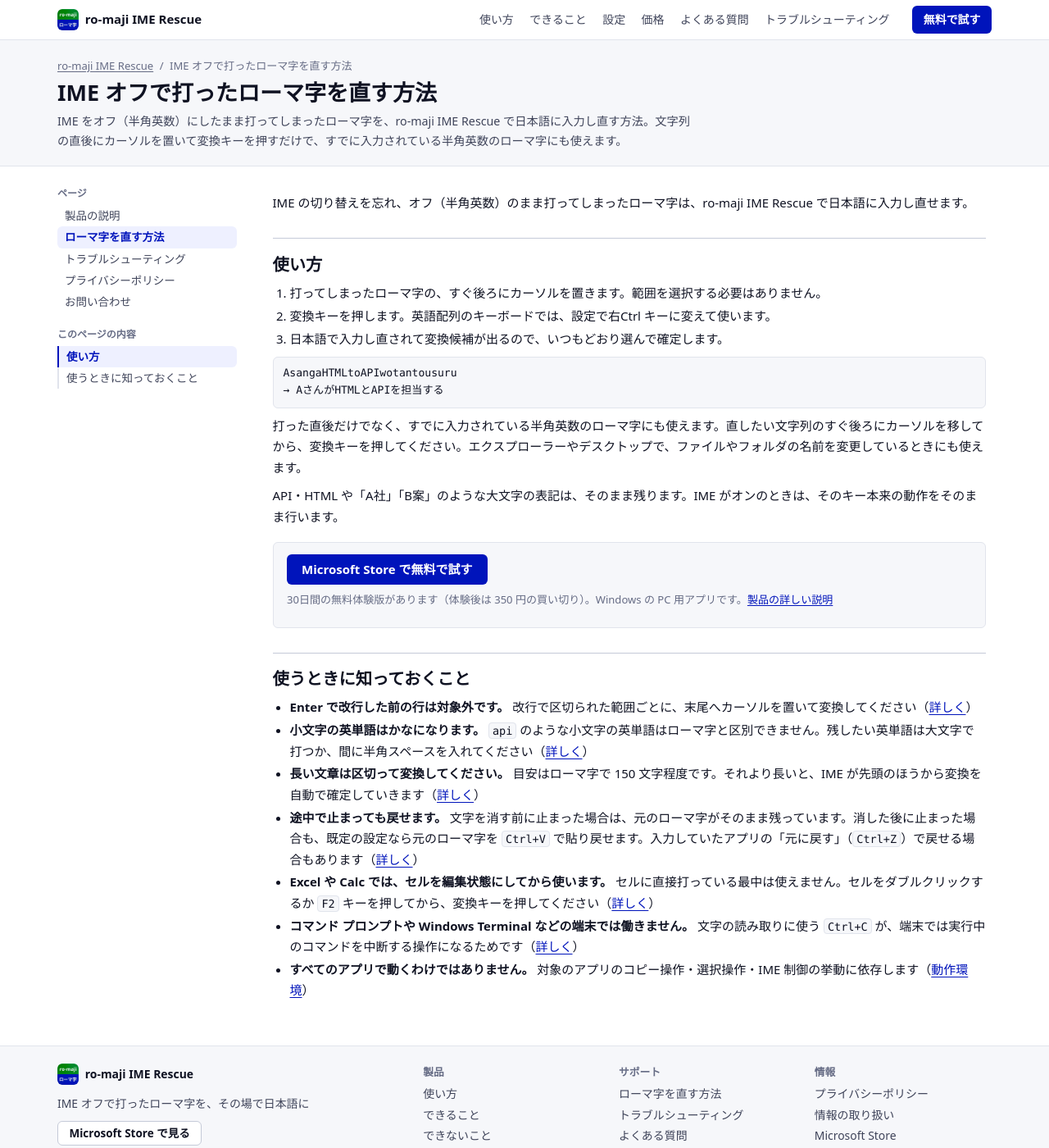
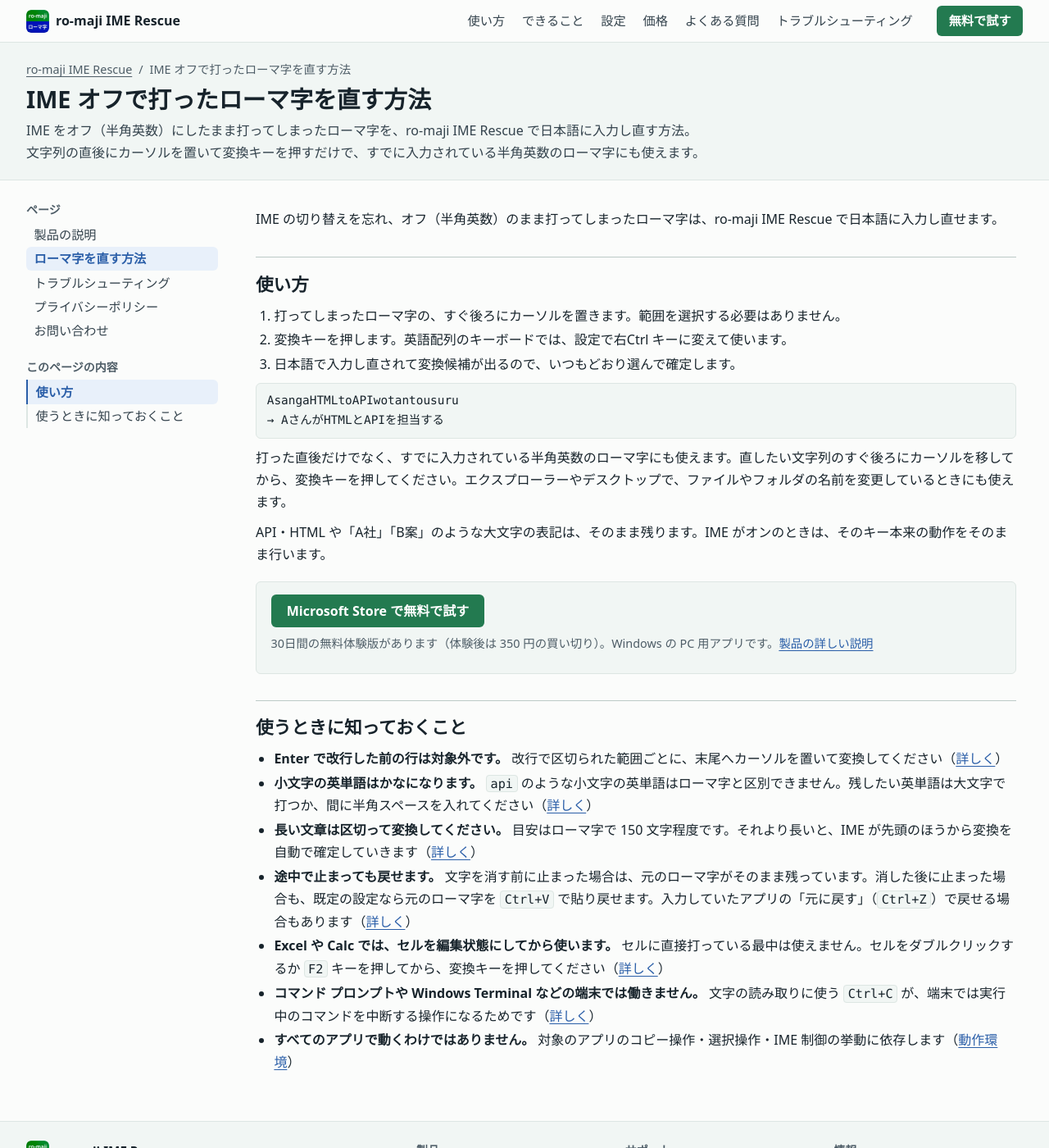
Before and after one commit to moappsupport/ro-maji_IME_Rescue, a Jekyll site: the page built from ime-off.md, in a window 1280 px wide and 1400 px high. Shown: the whole window at 82% size. Built offline with Jekyll 4.4.1, drawn with Linux system fonts in a browser that asks for light colours.

Commit message:
サイトの内容を更新

```diff
--- a/_config.yml
+++ b/_config.yml
@@ -16,7 +16,7 @@ app_version: "1.3.0"
 publisher: "moapp"
 email: "moappsupport@gmail.com"
 og_image: "/assets/img/og.png?v=3"
-theme_color: "#0014bb"
+theme_color: "#2a5ea8"
 
 # 製品名の読み方。トップの製品名の下と、構造化データの alternateName に出す。
 # Store には読み方を入れる欄（並べ替えタイトル）が無いので、ここだけで持つ。
--- a/assets/css/style.css
+++ b/assets/css/style.css
@@ -4,31 +4,38 @@
    アイコンの二色（緑 = 打ってしまったローマ字、青 = 日本語）を機能の説明として使う。
    明暗の両方に対応する。色はすべてここのトークンから取る。
    トップは製品ページ、下層ページは左に目次を固定した文書の形（2026-10 の作り直し、plan/main.md の N18）。
-   2026-11 に簡素にした（N24）: 影・グラデーション・カードの枠をやめ、文字と余白を詰めて 1 画面の情報量を増やす。
+   2026-11 に簡素にした（N24）: 影・グラデーション・カードの枠をやめ、余白を詰める。
+   文字は 16px を基準にし、小さい注記でも 14px を下回らせない。本文より薄い文字色も地との比 6:1 以上（2026-11-16、読みやすさの見直し）。
    区切りは見出しの下線と細い罫線だけ。枠で囲むのは、画面の見本・価格・表・コードだけ。
-   動く見せ方（自動のデモ・スライダー）は使わず、例はすべて最初から表示する。
+   色は彩度を落とした緑と青を半々に使う（2026-11-16）。緑 = 主なボタン・手順の番号・チェック・ローマ字の例、
+   青 = リンク・見出しの強調・選択中の項目・最後の帯。地は真っ白と真っ黒を避け、文字との比は本文 4.5:1 以上を保つ。
+   アイコン・画像・録画は元の濃い緑と青のまま（色を合わせに行かない）。
    ===================================================================== */
 :root {
   color-scheme: light;
 
-  --blue:        #0014bb;
-  --blue-soft:   #eef0ff;
-  --green:       #008304;
-  --green-text:  #006b03;
+  --blue:        #2a5ea8;
+  --blue-soft:   #e8f0fa;
+  --green:       #3c9a6c;
+  --green-text:  #1f7049;
 
-  --bg:          #ffffff;
-  --bg-alt:      #f6f7fa;
-  --surface-2:   #f6f7fa;
-  --fg:          #0f1222;
-  --fg-2:        #3f445a;
-  --fg-3:        #666c85;
-  --line:        #e1e4ec;
-  --line-2:      #c5cad8;
-  --link:        #0014bb;
+  --bg:          #fbfcfb;
+  --bg-alt:      #f1f6f4;
+  --surface-2:   #f1f6f4;
+  --fg:          #17232b;
+  --fg-2:        #33424c;
+  --fg-3:        #4e5d67;
+  --line:        #dde6e3;
+  --line-2:      #bccac7;
+  --link:        #2a5ea8;
 
-  --btn-bg:      #0014bb;
-  --btn-bg-h:    #0010a0;
+  --btn-bg:      #237a50;
+  --btn-bg-h:    #1c6a44;
   --btn-fg:      #ffffff;
+
+  /* 最後の帯（青地に白い文字）と、その中の白いボタン */
+  --band-bg:     #2a5ea8;
+  --band-soft:   #e8f0fa;
 
   --r: 6px;
 
@@ -39,31 +46,33 @@
 @media (prefers-color-scheme: dark) {
   :root {
     color-scheme: dark;
-    --blue:        #8c99ff;
-    --blue-soft:   #1a2152;
-    --green:       #4cc35a;
-    --green-text:  #6fd27b;
+    --blue:        #8cb6f0;
+    --blue-soft:   #1c2e47;
+    --green:       #5cbf93;
+    --green-text:  #7bcfa6;
 
-    --bg:          #0d1020;
-    --bg-alt:      #131730;
-    --surface-2:   #171c38;
-    --fg:          #eef0fa;
-    --fg-2:        #c0c5db;
-    --fg-3:        #9298b5;
-    --line:        #262d4e;
-    --line-2:      #3a4370;
-    --link:        #9aa6ff;
+    --bg:          #11181b;
+    --bg-alt:      #161f22;
+    --surface-2:   #1b2529;
+    --fg:          #e8efed;
+    --fg-2:        #c6d1cf;
+    --fg-3:        #a0aeac;
+    --line:        #27363a;
+    --line-2:      #3c4f54;
+    --link:        #8cb6f0;
 
-    --btn-bg:      #2a3ff0;
-    --btn-bg-h:    #3a4ef5;
+    --btn-bg:      #277b52;
+    --btn-bg-h:    #2c8358;
+
+    --band-bg:     #254a82;
   }
 }
 
 /* ---------- 基本 ----------
-   文字の基準は 15px 相当（利用者がブラウザーで変えた文字サイズに追従するよう、px ではなく割合で指定する）。
+   文字の基準はブラウザーの既定（16px 相当）（利用者がブラウザーで変えた文字サイズに追従するよう、px ではなく割合で指定する）。
    以下の rem はこの基準に対する値。メディアクエリの rem はブラウザーの既定（16px）で決まる。 */
 *, *::before, *::after { box-sizing: border-box; }
-html { font-size: 93.75%; -webkit-text-size-adjust: 100%; scroll-padding-top: 4.5rem; }
+html { font-size: 100%; -webkit-text-size-adjust: 100%; scroll-padding-top: 4.5rem; }
 @media (prefers-reduced-motion: no-preference) { html { scroll-behavior: smooth; } }
 
 body {
@@ -84,7 +93,7 @@ b, strong { font-weight: 700; }
 
 code {
   font-family: var(--mono);
-  font-size: .9em;
+  font-size: .95em;
   padding: .05em .3em;
   border-radius: 4px;
   background: var(--surface-2);
@@ -97,7 +106,7 @@ pre {
   border-radius: var(--r);
   background: var(--surface-2);
   border: 1px solid var(--line);
-  font-size: .87rem;
+  font-size: .9rem;
   line-height: 1.6;
 }
 pre code { padding: 0; border: 0; background: none; font-size: inherit; }
@@ -131,8 +140,8 @@ pre code { padding: 0; border: 0; background: none; font-size: inherit; }
 .btn-block { display: flex; width: 100%; }
 .btn-ghost { border: 1px solid var(--line-2); color: var(--fg); background: var(--bg); }
 .btn-ghost:hover { border-color: var(--blue); color: var(--blue); }
-.btn-light { background: #fff; color: #0014bb; }
-.btn-light:hover { background: #eef0ff; }
+.btn-light { background: #fff; color: #2a5ea8; }
+.btn-light:hover { background: var(--band-soft); }
 
 /* ---------- ヘッダー ---------- */
 .site-header {
@@ -159,7 +168,7 @@ pre code { padding: 0; border: 0; background: none; font-size: inherit; }
 }
 .brand img { width: 1.75rem; height: 1.75rem; border-radius: 6px; display: block; }
 
-.site-nav { display: flex; gap: .1rem; margin-left: auto; font-size: .93rem; }
+.site-nav { display: flex; gap: .1rem; margin-left: auto; font-size: .95rem; }
 .site-nav a {
   padding: .3rem .6rem;
   border-radius: var(--r);
@@ -176,7 +185,7 @@ pre code { padding: 0; border: 0; background: none; font-size: inherit; }
   background: var(--btn-bg);
   color: var(--btn-fg);
   font-weight: 700;
-  font-size: .93rem;
+  font-size: .95rem;
   text-decoration: none;
 }
 .header-cta:hover { background: var(--btn-bg-h); }
@@ -196,11 +205,11 @@ pre code { padding: 0; border: 0; background: none; font-size: inherit; }
   flex-wrap: wrap;
   gap: .45rem;
   margin: 0 0 .6rem;
-  font-size: .93rem;
+  font-size: .95rem;
   font-weight: 700;
 }
 .eyebrow img { width: 1.4rem; height: 1.4rem; border-radius: 5px; display: block; }
-.eyebrow-reading { font-weight: 400; color: var(--fg-3); font-size: .87rem; }
+.eyebrow-reading { font-weight: 400; color: var(--fg-3); font-size: .9rem; }
 
 .hero h1 {
   margin: 0;
@@ -212,7 +221,7 @@ pre code { padding: 0; border: 0; background: none; font-size: inherit; }
 .hero h1 em { font-style: normal; color: var(--blue); }
 .lead { margin: .8rem 0 0; color: var(--fg-2); }
 .hero-cta { margin-top: 1.1rem; }
-.cta-note { margin: .6rem 0 0; font-size: .87rem; color: var(--fg-3); line-height: 1.65; }
+.cta-note { margin: .6rem 0 0; font-size: .9rem; color: var(--fg-3); line-height: 1.65; }
 .cta-note b { color: var(--fg); }
 
 .trust {
@@ -222,7 +231,7 @@ pre code { padding: 0; border: 0; background: none; font-size: inherit; }
   margin: .8rem 0 0;
   padding: 0;
   list-style: none;
-  font-size: .87rem;
+  font-size: .9rem;
   color: var(--fg-2);
 }
 .trust li::before { content: "✓"; margin-right: .3rem; color: var(--green-text); font-weight: 700; }
@@ -245,11 +254,11 @@ pre code { padding: 0; border: 0; background: none; font-size: inherit; }
   padding: .2rem .9rem;
   background: var(--surface-2);
   border-bottom: 1px solid var(--line);
-  font-size: .8rem;
+  font-size: .875rem;
   color: var(--fg-3);
 }
-/* 録画は白地なので、暗色でも背景は白のまま（読み込み前に枠の色が見えないように） */
-.demo-video { display: block; width: 100%; height: auto; background: #fff; cursor: pointer; }
+/* 録画の地は明色の --bg と同じ色。暗色でも背景はこの色のまま（読み込み前に枠の色が見えないように） */
+.demo-video { display: block; width: 100%; height: auto; background: #fbfcfb; cursor: pointer; }
 .demo-toggle {
   flex: none;
   padding: .1rem .7rem;
@@ -270,7 +279,7 @@ pre code { padding: 0; border: 0; background: none; font-size: inherit; }
   border-top: 1px solid var(--line);
   background: var(--surface-2);
 }
-.demo-status { margin: 0; font-size: .87rem; line-height: 1.6; color: var(--fg-2); }
+.demo-status { margin: 0; font-size: .9rem; line-height: 1.6; color: var(--fg-2); }
 
 /* ---------- 節の共通 ---------- */
 .block { padding: 1.4rem 0 1.6rem; }
@@ -279,7 +288,7 @@ pre code { padding: 0; border: 0; background: none; font-size: inherit; }
 .sec-head { margin-bottom: 1rem; padding-bottom: .4rem; border-bottom: 1px solid var(--line-2); }
 .sec-head h2 { margin: 0; font-size: 1rem; font-weight: 400; color: var(--fg-2); }
 .kicker { margin-right: .7rem; font-size: 1.4rem; font-weight: 800; color: var(--fg); }
-.sec-lead { margin: .2rem 0 0; font-size: .93rem; color: var(--fg-2); }
+.sec-lead { margin: .2rem 0 0; font-size: .95rem; color: var(--fg-2); }
 
 /* 節の中の並び。枠で囲まず、列の間隔と小見出しで区切る */
 .steps, .features, .data-grid {
@@ -298,7 +307,7 @@ pre code { padding: 0; border: 0; background: none; font-size: inherit; }
 .steps p, .features p, .data-grid p, .limit p, .limit ul, .settings-list dd {
   margin: 0;
   color: var(--fg-2);
-  font-size: .95rem;
+  font-size: 1rem;
 }
 .features p b, .limit p b, .settings-list dd b { color: var(--fg); }
 
@@ -310,14 +319,14 @@ pre code { padding: 0; border: 0; background: none; font-size: inherit; }
   place-items: center;
   width: 1.6rem; height: 1.6rem;
   border-radius: 50%;
-  background: var(--blue);
+  background: var(--green-text);
   color: var(--bg);
   font-weight: 700;
-  font-size: .93rem;
+  font-size: .95rem;
   line-height: 1;
 }
 .steps p { grid-column: 2; }
-.howto-more { margin: .9rem 0 0; font-size: .95rem; color: var(--fg-2); }
+.howto-more { margin: .9rem 0 0; font-size: 1rem; color: var(--fg-2); }
 
 /* ---------- 実際の画面 ----------
    変換前と変換後を左右に並べる。狭い幅では上下に積む（48rem 以下）。 */
@@ -337,7 +346,7 @@ pre code { padding: 0; border: 0; background: none; font-size: inherit; }
   padding: .3rem .8rem;
   border-top: 1px solid var(--line);
   background: var(--surface-2);
-  font-size: .87rem;
+  font-size: .9rem;
   color: var(--fg-2);
 }
 .shot figcaption::before { content: ""; flex: none; width: .6rem; height: .6rem; border-radius: 2px; background: var(--green); }
@@ -354,7 +363,7 @@ pre code { padding: 0; border: 0; background: none; font-size: inherit; }
   padding: .2rem .6rem;
   border-radius: var(--r);
   background: var(--surface-2);
-  font-size: .9rem;
+  font-size: .95rem;
 }
 .ex-in { font-family: var(--mono); color: var(--green-text); overflow-wrap: anywhere; }
 .ex-out { font-weight: 700; color: var(--fg); }
@@ -387,7 +396,7 @@ pre code { padding: 0; border: 0; background: none; font-size: inherit; }
   border-radius: var(--r);
   background: rgba(15, 18, 34, .78);
   color: #fff;
-  font-size: .8rem;
+  font-size: .875rem;
   font-weight: 700;
 }
 .zoom {
@@ -418,9 +427,9 @@ pre code { padding: 0; border: 0; background: none; font-size: inherit; }
 
 .table-wrap { overflow-x: auto; margin: .6rem 0; border: 1px solid var(--line); border-radius: var(--r); }
 .table-wrap table { margin: 0; border: 0; }
-table { width: 100%; border-collapse: collapse; font-size: .92rem; }
+table { width: 100%; border-collapse: collapse; font-size: .95rem; }
 th, td { padding: .3rem .7rem; text-align: left; vertical-align: top; border-bottom: 1px solid var(--line); }
-thead th { background: var(--surface-2); font-size: .85rem; color: var(--fg-3); font-weight: 700; }
+thead th { background: var(--surface-2); font-size: .875rem; color: var(--fg-3); font-weight: 700; }
 tbody tr:last-child td { border-bottom: 0; }
 .num { text-align: right; font-variant-numeric: tabular-nums; }
 
@@ -437,13 +446,13 @@ tbody tr:last-child td { border-bottom: 0; }
   border-radius: var(--r);
 }
 .price-name { margin: 0; font-weight: 800; }
-.price-name span { margin-left: .5rem; font-size: .85rem; font-weight: 400; color: var(--fg-3); }
+.price-name span { margin-left: .5rem; font-size: .875rem; font-weight: 400; color: var(--fg-3); }
 .price { display: flex; align-items: baseline; gap: .25rem; margin: .5rem 0 0; }
 .price-num { font-size: 2.4rem; font-weight: 800; line-height: 1.1; font-variant-numeric: tabular-nums; }
 .price-unit { font-size: 1.1rem; font-weight: 800; }
-.price-term { margin-left: .5rem; padding: 0 .5rem; border-radius: var(--r); background: var(--blue-soft); color: var(--blue); font-size: .85rem; font-weight: 700; }
-.price-trial { margin: .2rem 0 .7rem; color: var(--green-text); font-weight: 700; font-size: .95rem; }
-.price-meta { margin: .8rem 0 0; font-size: .87rem; }
+.price-term { margin-left: .5rem; padding: 0 .5rem; border-radius: var(--r); background: var(--blue-soft); color: var(--blue); font-size: .875rem; font-weight: 700; }
+.price-trial { margin: .2rem 0 .7rem; color: var(--green-text); font-weight: 700; font-size: 1rem; }
+.price-meta { margin: .8rem 0 0; font-size: .9rem; }
 .price-meta > div { display: flex; justify-content: space-between; gap: 1rem; padding: .25rem 0; border-top: 1px solid var(--line); }
 .price-meta dt { color: var(--fg-3); }
 .price-meta dd { margin: 0; text-align: right; overflow-wrap: anywhere; }
@@ -456,15 +465,15 @@ tbody tr:last-child td { border-bottom: 0; }
   padding: .3rem 0;
   border-bottom: 1px solid var(--line);
 }
-.env-list dt { color: var(--fg-3); font-size: .93rem; }
+.env-list dt { color: var(--fg-3); font-size: .95rem; }
 .env-list dd { margin: 0; }
-.env-note { margin: .5rem 0 0; font-size: .9rem; color: var(--fg-3); }
+.env-note { margin: .5rem 0 0; font-size: .95rem; color: var(--fg-3); }
 .callout {
   margin-top: .8rem;
   padding: .6rem .9rem;
   border-radius: var(--r);
   background: var(--blue-soft);
-  font-size: .93rem;
+  font-size: .95rem;
 }
 .callout p { margin: 0; color: var(--fg-2); }
 .callout strong { color: var(--fg); }
@@ -472,7 +481,7 @@ tbody tr:last-child td { border-bottom: 0; }
 
 /* ---------- 情報の取り扱い ---------- */
 .data-grid { grid-template-columns: repeat(4, minmax(0, 1fr)); }
-.data-foot { margin: .9rem 0 0; font-size: .93rem; color: var(--fg-2); }
+.data-foot { margin: .9rem 0 0; font-size: .95rem; color: var(--fg-2); }
 
 /* ---------- よくある質問 ---------- */
 .faq {
@@ -496,7 +505,7 @@ tbody tr:last-child td { border-bottom: 0; }
 .faq summary::after { content: "+"; flex: none; color: var(--fg-3); font-weight: 400; }
 .faq details[open] summary::after { content: "−"; }
 .faq summary:hover { color: var(--blue); }
-.faq details p { margin: 0; padding: 0 1.5rem .7rem 0; color: var(--fg-2); font-size: .95rem; }
+.faq details p { margin: 0; padding: 0 1.5rem .7rem 0; color: var(--fg-2); font-size: 1rem; }
 
 /* ---------- 変更履歴 ---------- */
 /* 新しい版から縦に 1 列で並べる。左に版、右にその版の変更 */
@@ -511,21 +520,21 @@ tbody tr:last-child td { border-bottom: 0; }
 .timeline > li:last-child { border-bottom: 0; }
 .timeline h3 { margin: 0; font-size: 1rem; line-height: 1.6; font-family: var(--mono); }
 .timeline > li:first-child h3 { color: var(--blue); }
-.timeline ul { margin: 0; padding-left: 1.1rem; color: var(--fg-2); font-size: .93rem; line-height: 1.6; }
+.timeline ul { margin: 0; padding-left: 1.1rem; color: var(--fg-2); font-size: .95rem; line-height: 1.6; }
 
 /* ---------- 最後の CTA ---------- */
-.cta-band { margin-top: .6rem; padding: 1.3rem 0; background: #0014bb; color: #fff; }
+.cta-band { margin-top: .6rem; padding: 1.3rem 0; background: var(--band-bg); color: #fff; }
 .cta-band-inner { display: flex; align-items: center; justify-content: space-between; gap: 1rem 2rem; flex-wrap: wrap; }
 .cta-band h2 { margin: 0; font-size: 1.3rem; font-weight: 800; }
-.cta-band p { margin: .1rem 0 0; font-size: .93rem; opacity: .9; }
+.cta-band p { margin: .1rem 0 0; font-size: .95rem; opacity: .9; }
 
 /* ---------- 下層ページ ---------- */
 .page-hero { padding: 1.3rem 0 1.2rem; background: var(--bg-alt); border-bottom: 1px solid var(--line); }
-.crumb { margin: 0 0 .2rem; font-size: .87rem; color: var(--fg-3); }
+.crumb { margin: 0 0 .2rem; font-size: .9rem; color: var(--fg-3); }
 .crumb a { color: var(--fg-3); }
 .crumb span { margin: 0 .5rem; }
 .page-hero h1 { margin: 0; font-size: clamp(1.4rem, 1.1rem + 1vw, 1.8rem); font-weight: 800; }
-.page-desc { margin: .3rem 0 0; max-width: 52rem; font-size: .95rem; color: var(--fg-2); }
+.page-desc { margin: .3rem 0 0; max-width: 52rem; font-size: 1rem; color: var(--fg-2); }
 
 /* 左に目次、右に本文。目次は固定し、長いページ（トラブルシューティング）でも読んでいる位置が分かるようにする。
    「このページの内容」は assets/js/site.js が見出しから作る。 */
@@ -542,11 +551,11 @@ tbody tr:last-child td { border-bottom: 0; }
   max-height: calc(100vh - 5rem);
   overflow-y: auto;
   padding-right: .4rem;
-  font-size: .9rem;
+  font-size: .95rem;
   scrollbar-width: thin;
 }
 .side-menu > summary { display: none; }
-.side-h { margin: 0 0 .25rem; font-size: .8rem; font-weight: 800; color: var(--fg-3); }
+.side-h { margin: 0 0 .25rem; font-size: .875rem; font-weight: 800; color: var(--fg-3); }
 .side-nav { display: grid; margin-bottom: 1.1rem; }
 .side-nav a, .side-toc a {
   display: block;
@@ -560,7 +569,7 @@ tbody tr:last-child td { border-bottom: 0; }
 .side-nav a[aria-current="page"] { background: var(--blue-soft); color: var(--blue); font-weight: 700; }
 .side-toc ol { margin: 0; padding: 0; list-style: none; display: grid; border-left: 2px solid var(--line); }
 .side-toc a { margin-left: -2px; border-left: 2px solid transparent; border-radius: 0 var(--r) var(--r) 0; }
-.side-toc li.is-sub a { padding-left: 1.3rem; font-size: .87rem; }
+.side-toc li.is-sub a { padding-left: 1.3rem; font-size: .9rem; }
 .side-toc a[aria-current="location"] { border-left-color: var(--blue); background: var(--blue-soft); color: var(--blue); font-weight: 700; }
 /* 左の目次に症状が並ぶので、本文中の目次は重複になる。目次が本文の上に来る幅では残す */
 @media (min-width: 60.01rem) { .has-sidetoc .prose .toc { display: none; } }
@@ -600,7 +609,7 @@ tbody tr:last-child td { border-bottom: 0; }
   border-radius: var(--r);
   background: var(--surface-2);
 }
-.toc-title { margin: 0 0 .3rem; font-size: .85rem; font-weight: 800; color: var(--fg-3); }
+.toc-title { margin: 0 0 .3rem; font-size: .875rem; font-weight: 800; color: var(--fg-3); }
 .toc ol {
   margin: 0;
   padding: 0;
@@ -610,22 +619,22 @@ tbody tr:last-child td { border-bottom: 0; }
   gap: 0 .6rem;
 }
 .toc li { margin: 0; }
-.toc a { display: block; padding: .2rem .4rem; border-radius: var(--r); font-size: .93rem; line-height: 1.5; text-decoration: none; }
+.toc a { display: block; padding: .2rem .4rem; border-radius: var(--r); font-size: .95rem; line-height: 1.5; text-decoration: none; }
 .toc a:hover { background: var(--blue-soft); }
 
 /* ---------- フッター ---------- */
-.site-footer { border-top: 1px solid var(--line); background: var(--bg-alt); padding: 1.4rem 0 0; font-size: .93rem; }
+.site-footer { border-top: 1px solid var(--line); background: var(--bg-alt); padding: 1.4rem 0 0; font-size: .95rem; }
 .footer-grid { display: grid; grid-template-columns: minmax(0, 1.2fr) minmax(0, 2fr); gap: 2rem; }
 .footer-brand p { margin: .3rem 0 .6rem; color: var(--fg-2); }
-.footer-brand .btn { padding: .3rem .9rem; font-size: .9rem; }
+.footer-brand .btn { padding: .3rem .9rem; font-size: .95rem; }
 .footer-nav { display: grid; grid-template-columns: repeat(3, minmax(0, 1fr)); gap: 1.5rem; }
 .footer-nav div { display: grid; align-content: start; gap: .1rem; }
-.footer-h { margin: 0 0 .15rem; font-size: .85rem; font-weight: 800; color: var(--fg-3); }
+.footer-h { margin: 0 0 .15rem; font-size: .875rem; font-weight: 800; color: var(--fg-3); }
 .footer-nav a { color: var(--fg-2); text-decoration: none; }
 .footer-nav a:hover { color: var(--blue); text-decoration: underline; }
 /* 連絡先は全ページのここに文字で出す（リンクの文言だけにしない） */
 .footer-bottom { margin-top: 1.1rem; padding: .7rem 0 .9rem; border-top: 1px solid var(--line); }
-.footer-bottom p { margin: 0; display: flex; flex-wrap: wrap; gap: .1rem 1.2rem; font-size: .87rem; color: var(--fg-3); }
+.footer-bottom p { margin: 0; display: flex; flex-wrap: wrap; gap: .1rem 1.2rem; font-size: .9rem; color: var(--fg-3); }
 
 /* ---------- 幅に応じて ---------- */
 @media (max-width: 68rem) {
```
Also changed, not shown: index.md (+1 -1 lines), assets/img/demo-poster.png, 1 other file.
